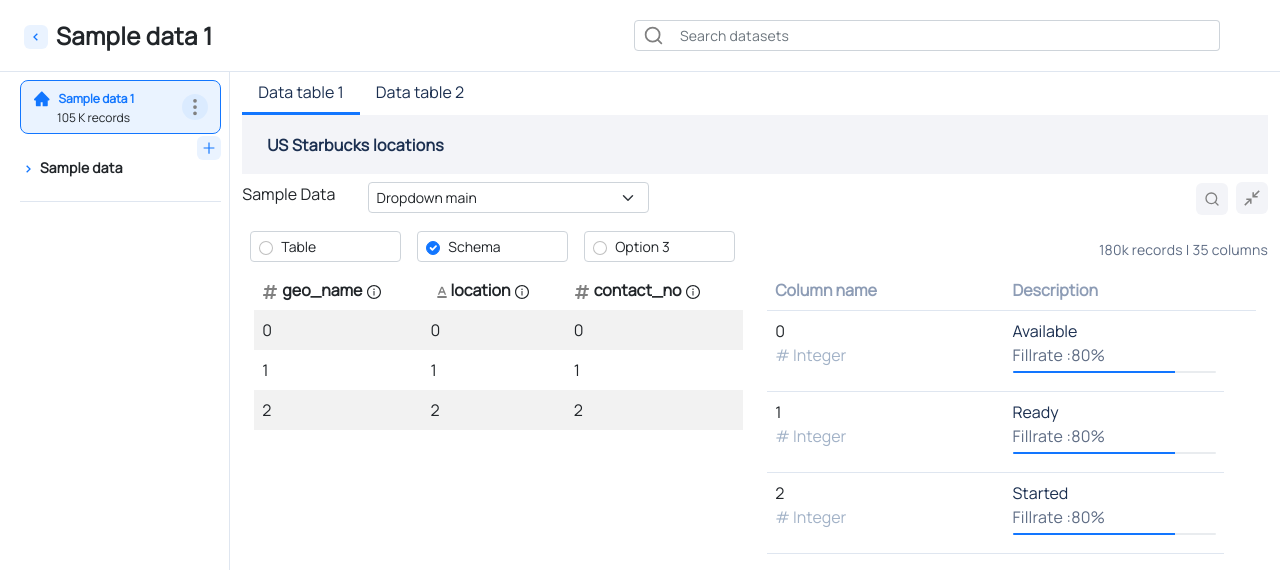
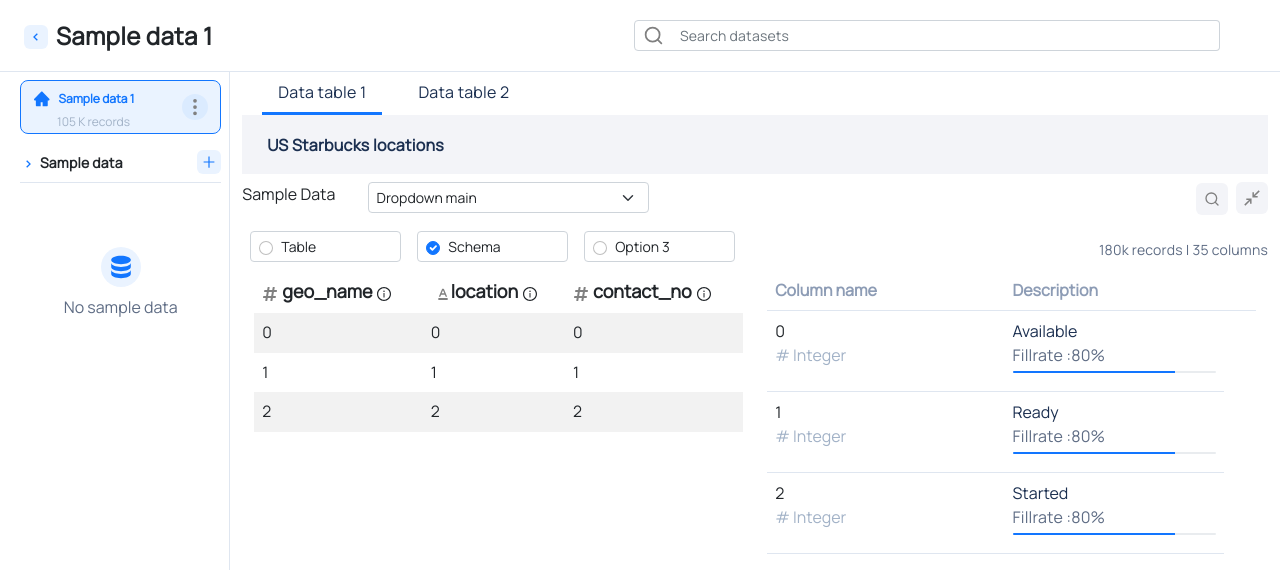
Before and after one commit to shrestha-suvha/grepsr-assessment, a React (Create React App) app: page / in a window 1280 px wide. Shown: the top 574 px of the page. Built offline with nearby package versions, Linux system fonts and the light colour scheme.

Commit message:
design fixes of side bar and main content

```diff
--- a/src/App.tsx
+++ b/src/App.tsx
@@ -8,6 +8,7 @@ import Tab from 'react-bootstrap/Tab';
 import Tabs from 'react-bootstrap/Tabs';
 import Form from 'react-bootstrap/Form';
 import { AiFillHome, AiOutlinePlus } from 'react-icons/ai';
+import { HiDatabase } from 'react-icons/hi';
 
 import DataList from './components/DataList';
 
@@ -46,21 +47,26 @@ function App() {
                 <AiFillHome size="1.1em" color="#1276ff" className="d-inline" />
                 {/* <div className="fs-esm d-inline ps-2"> */}
                 <span className="fw-bold text-info fs-esm ps-2">Sample data 1</span>
-                <div className="fs-esm ps-4">105 K records</div>
+                <div className="fs-esm ps-4 mt-1 text-muted">105 K records</div>
                 {/* </div> */}
               </div>
               <div className="pt-2 me-2">
                 <BsThreeDotsVertical color="gray" className="side_nav__icon--active " />
               </div>
             </div>
-            <div className="d-flex  justify-content-between  border-bottom">
-              <div>
+            <div className="d-flex  justify-content-between align-items-center border-bottom pt-3 pb-2">
+              <span>
                 <BiChevronRight size={'1em'} className={'side_nav__icon--expand'} />
                 <span className="side_nav__item-title ps-1">Sample data</span>
+              </span>
+
+              <AiOutlinePlus className="side_nav__icon--add" />
+            </div>
+            <div className="side_nav__item--empty d-flex flex-column justify-content-center align-items-center">
+              <div>
+                <HiDatabase className="side_nav__icon--empty" />{' '}
               </div>
-              <div>
-                <AiOutlinePlus className="side_nav__icon--add" />
-              </div>
+              <div className="pt-2">No sample data</div>
             </div>
           </div>
         </Col>
@@ -69,14 +75,22 @@ function App() {
           <Row>
             <Col>
               <Tabs variant="pills" defaultActiveKey="tableOne" transition={false} id="data-table-detail">
-                <Tab eventKey="tableOne" title="Data table 1"></Tab>
-                <Tab eventKey="tableTwo" title="Data table 2"></Tab>
+                <Tab
+                  eventKey="tableOne"
+                  title="Data table 1"
+                  tabClassName="fs-sm rounded-0 bg-white border-bottom-3"
+                ></Tab>
+                <Tab
+                  eventKey="tableTwo"
+                  title="Data table 2"
+                  tabClassName="fs-sm rounded-0 bg-white border-bottom-3"
+                ></Tab>
               </Tabs>
             </Col>
           </Row>
           <Row>
             <Col>
-              <div className="heading">US Starbucks locations</div>
+              <div className="heading ">US Starbucks locations</div>
             </Col>
           </Row>
           <Row className=" mt-2">
--- a/src/components/DataList/index.tsx
+++ b/src/components/DataList/index.tsx
@@ -22,27 +22,27 @@ const DataList: FC = () => {
               <tr>
                 <th>
                   <FaHashtag style={{ color: 'gray', marginRight: '4px', fontSize: 16 }} />
-                  geo_name
+                  <span className="fs-md fw-bold">geo_name</span>
                   <AiOutlineInfoCircle style={{ marginLeft: '4px' }} />
                 </th>
                 <th>
                   <BiFontColor style={{ marginLeft: '4px', color: 'gray', fontSize: 16 }} />
-                  location
+                  <span className="fs-md fw-bold">location</span>
                   <AiOutlineInfoCircle style={{ marginLeft: '4px' }} />
                 </th>
                 <th>
                   <FaHashtag style={{ color: 'gray', marginRight: '4px', fontSize: 16 }} />
-                  contact_no
+                  <span className="fs-md fw-bold">contact_no</span>
                   <AiOutlineInfoCircle style={{ marginLeft: '4px' }} />
                 </th>
               </tr>
             </thead>
-            <tbody className="ft-table">
+            <tbody className="ft-table fs-md">
               {tableData?.map(item => (
                 <tr key={item?.name}>
-                  <td>{item?.name}</td>
-                  <td>{item?.name}</td>
-                  <td>{item?.name}</td>
+                  <td className="fs-sm">{item?.name}</td>
+                  <td className="fs-sm">{item?.name}</td>
+                  <td className="fs-sm">{item?.name}</td>
                 </tr>
               ))}
             </tbody>
--- a/src/sass/layout/_side-nav.scss
+++ b/src/sass/layout/_side-nav.scss
@@ -7,10 +7,14 @@
       border-radius: 8px;
       opacity: 1;
     }
+    &--empty {
+      height: 200px;
+      color: $text-color-light-1;
+    }
   }
   &__item-title {
     text-align: left;
-    font: normal normal bold 14px/67px $font-family-base;
+    font: normal normal bold $font-size-sm $font-family-base;
     letter-spacing: 0.22px;
     opacity: 1;
   }
@@ -31,6 +35,15 @@
       color: $info;
       padding: 4px;
     }
+    &--empty {
+      width: 40px;
+      height: 40px;
+      background: $info-light 0% 0% no-repeat padding-box;
+      color: $info;
+      border-radius: 50%;
+      opacity: 1;
+      padding: 6px;
+    }
     &--expand {
       color: $info;
     }
--- a/src/sass/layout/_table.scss
+++ b/src/sass/layout/_table.scss
@@ -11,15 +11,15 @@
 }
 
 .nav-pills .nav-link {
-  background-color: white !important;
   color: $text-color !important;
+  letter-spacing: 0.22px !important;
+  margin-left: 20px !important;
 }
 
 .nav-pills .nav-link.active {
   border-bottom: 3px solid $primary !important;
-  border-radius: 0px !important;
-  background-color: white !important;
-  color: $text-color !important;
+  letter-spacing: 0.22px !important;
+  margin-left: 20px !important;
 }
 
 .heading {
--- a/src/sass/utilities/_utilities.scss
+++ b/src/sass/utilities/_utilities.scss
@@ -7,3 +7,6 @@
 .fs-esm {
   font-size: $font-size-esm;
 }
+.fs-md {
+  font-size: $font-size-md;
+}
--- a/src/sass/utilities/_variables.scss
+++ b/src/sass/utilities/_variables.scss
@@ -15,8 +15,10 @@ $info-light: #eaf3ff !default;
 $info-light-1: #dbebff;
 $border-color: #dfe6f0 !default;
 
-$font-size-sm: 0.875em;
-$font-size-esm: 0.75em;
+$font-size-sm: 0.875em; //14ox
+$font-size-esm: 0.75em; //12px
+$font-size-md: 1.125em; //18px
+
 // font-weight
 $font-weight-lighter: lighter !default;
 $font-weight-light: 400 !default;
```
